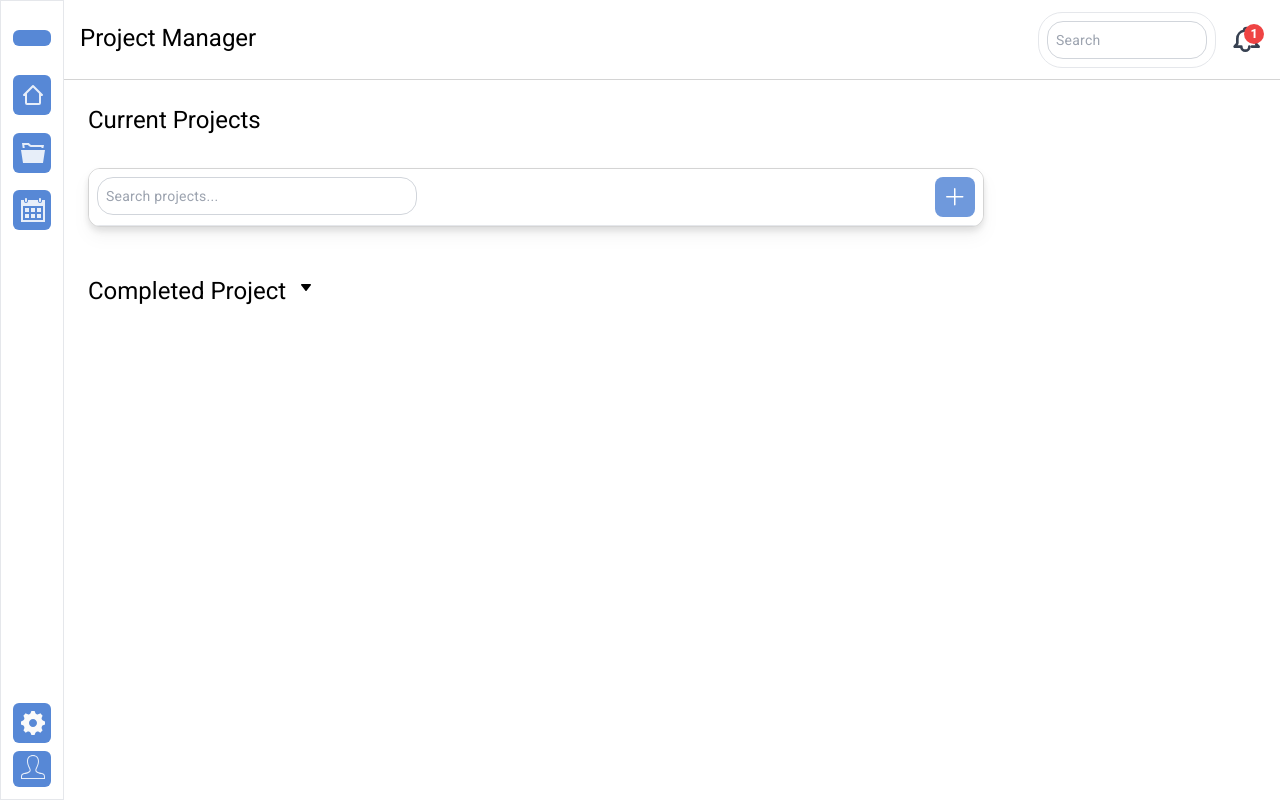
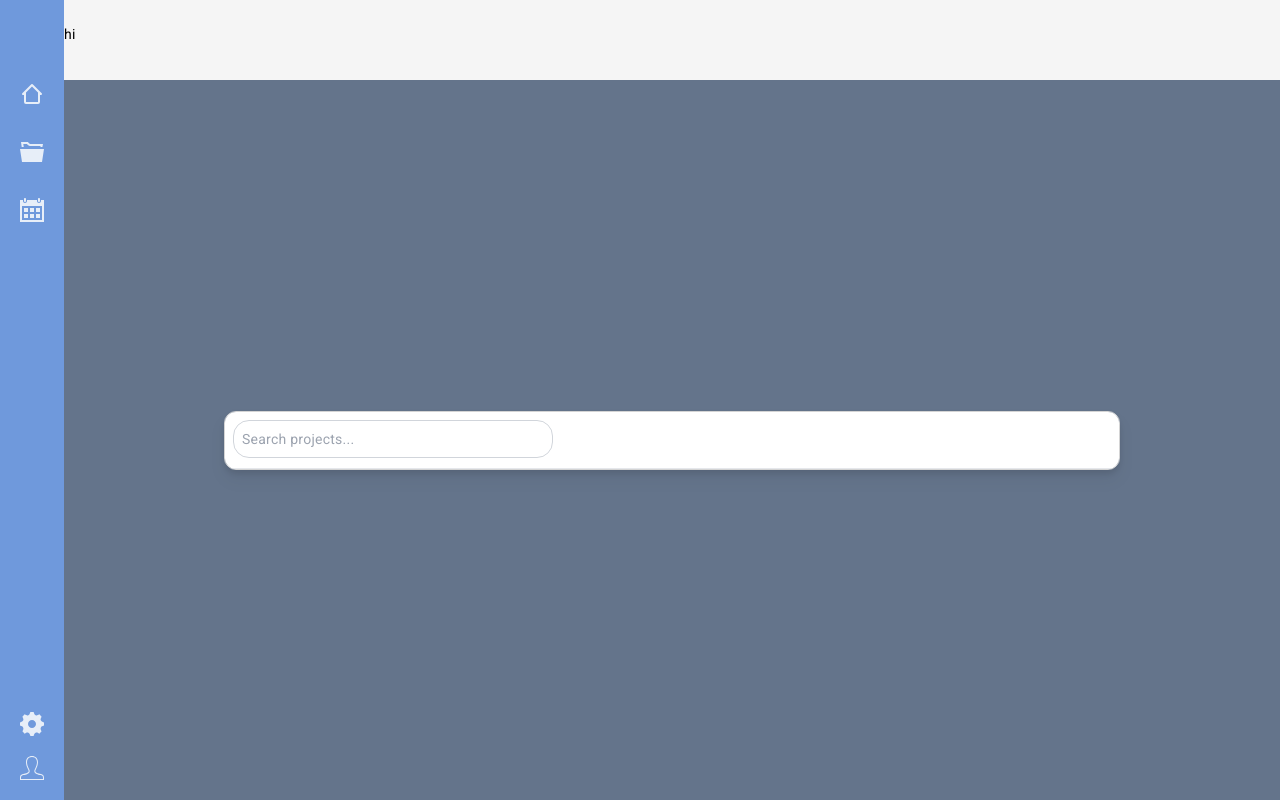
Before and after one commit to Trackify-Issue-Tracker/Trackify, an Angular app in the folder app/: page /ProjectPage in a window 1280 px wide. Built offline with nearby package versions, Linux system fonts and the light colour scheme.

Commit message:
updates?

```diff
--- a/app/src/app/app.config.ts
+++ b/app/src/app/app.config.ts
@@ -7,6 +7,6 @@ import { routes } from './app.routes';
 import { provideAnimationsAsync } from '@angular/platform-browser/animations/async';
 
 export const appConfig: ApplicationConfig = {
-  providers: [provideRouter(routes), provideHttpClient(withFetch()), ApiService, provideAnimationsAsync(),]
+  providers: [provideRouter(routes), provideHttpClient(withFetch()), ApiService, provideAnimationsAsync(), provideAnimationsAsync(),]
 
 };
--- a/app/src/app/hover-nav-bar/hover-nav-bar.component.html
+++ b/app/src/app/hover-nav-bar/hover-nav-bar.component.html
@@ -1,17 +1,14 @@
 <div
-  class="h-screen bg-white border w-16 grid grid-cols-1 grid-rows-12 gap-2 items-center justify-center p-3 transition-all duration-300 ease-in-out hover:w-48 overflow-hidden"
+  class="h-screen bg-blues-1 w-16 grid grid-cols-1 grid-rows-12 gap-2 items-center justify-center p-3 transition-all duration-300 ease-in-out hover:w-48 group overflow-hidden"
 >
   <div
-    class="col-span-1 row-span-1 flex items-center justify-start relative p-2 rounded-md text-blues-1 bg-blues-2"
-  ></div>
-  <div
     *ngFor="let navItem of navigation"
-    class="col-span-1 row-span-1 flex items-center justify-start relative p-2 hover:bg-blues-3 bg-blues-2 rounded-md text-blues-1"
+    class="col-span-1 row-span-1 flex items-center justify-start relative"
   >
     <a
       [href]="navItem.url"
       [id]="navItem.id"
-      class="text-center flex items-center space-x-2"
+      class="text-center flex items-center space-x-2 p-2 hover:bg-blues-2 hover:text-blues-1 rounded-md text-blues-2 group-hover:w-full ease-in-out transition-all duration-300 w-16"
     >
       <svg
         viewBox="0 0 24 24"
@@ -23,29 +20,31 @@
           [attr.d]="svgPath"
         ></path>
       </svg>
-      <span class="absolute left-16 text-main-1">{{ navItem.title }}</span>
+      <span class="absolute left-16">{{ navItem.title }}</span>
     </a>
   </div>
   <div class="col-span-1 row-span-8"></div>
   <div
-    class="col-span-1 row-span-1 flex items-center justify-start relative p-2 bg-blues-2 hover:bg-blues-3 rounded-md"
+    class="col-span-1 row-span-1 flex items-center justify-start relative rounded-md"
     (click)="openSettingsBox()"
   >
-    <div class="text-center text-main-1 flex items-center space-x-2">
+    <div
+      class="text-center flex items-center space-x-2 p-2 hover:bg-blues-2 hover:text-blues-1 rounded-md text-blues-2 group-hover:w-full ease-in-out transition-all duration-300 w-16"
+    >
       <svg
         viewBox="0 0 24 24"
-        class="w-6 h-6 flex-shrink-0 text-main-1"
+        class="w-6 h-6 flex-shrink-0"
         fill="currentColor"
       >
         <path
           d="M24 13.616v-3.232c-1.651-.587-2.694-.752-3.219-2.019v-.001c-.527-1.271.1-2.134.847-3.707l-2.285-2.285c-1.561.742-2.433 1.375-3.707.847h-.001c-1.269-.526-1.435-1.576-2.019-3.219h-3.232c-.582 1.635-.749 2.692-2.019 3.219h-.001c-1.271.528-2.132-.098-3.707-.847l-2.285 2.285c.745 1.568 1.375 2.434.847 3.707-.527 1.271-1.584 1.438-3.219 2.02v3.232c1.632.58 2.692.749 3.219 2.019.53 1.282-.114 2.166-.847 3.707l2.285 2.286c1.562-.743 2.434-1.375 3.707-.847h.001c1.27.526 1.436 1.579 2.019 3.219h3.232c.582-1.636.75-2.69 2.027-3.222h.001c1.262-.524 2.12.101 3.698.851l2.285-2.286c-.744-1.563-1.375-2.433-.848-3.706.527-1.271 1.588-1.44 3.221-2.021zm-12 2.384c-2.209 0-4-1.791-4-4s1.791-4 4-4 4 1.791 4 4-1.791 4-4 4z"
         />
       </svg>
-      <span class="absolute left-16 text-main-1">Settings</span>
+      <span class="absolute left-16">Settings</span>
     </div>
   </div>
   <div
-    class="col-span-1 row-span-1 flex items-center justify-start relative pt-1 pl-2 pr-2 pb-2 rounded-md text-blues-1 bg-blues-2"
+    class="col-span-1 row-span-1 flex items-center justify-start relative pt-1 pl-2 pr-2 pb-2 rounded-md text-blues-2"
   >
     <svg viewBox="0 0 24 24" class="w-6 h-6 flex-shrink-0" fill="currentColor">
       <path
--- a/app/src/app/hover-nav-bar/hover-nav-bar.component.ts
+++ b/app/src/app/hover-nav-bar/hover-nav-bar.component.ts
@@ -10,6 +10,11 @@ import { CommonModule } from '@angular/common';
 })
 export class HoverNavBarComponent {
   navigation = [
+    {
+      id: 'logo',
+      title: 'Trackify',
+      url: '#Dashboard',
+    },
     {
       id: 'dashboard',
       title: 'Dashboard',
@@ -27,7 +32,7 @@ export class HoverNavBarComponent {
       ],
     },
     {
-      id: '2',
+      id: 'calendar',
       title: 'Calendar',
       url: '#Calendar',
       svgPaths: [
--- a/app/src/app/info-bar/info-bar.component.html
+++ b/app/src/app/info-bar/info-bar.component.html
@@ -1,41 +1,3 @@
-<div
-  class="w-full border-b bg-white border-main-3 h-[10vh] flex items-center justify-between p-4"
->
-  <h1 class="pt-3">{{ title }}</h1>
-
-  <div class="flex items-center space-x-4">
-    <!-- Added space-x-4 for spacing -->
-    <div class="rounded-3xl border p-2">
-      <input
-        type="text"
-        placeholder="Search"
-        class="w-[10rem] focus:w-[20rem] transition-all duration-300 rounded-2xl p-2 border border-gray-300 flex items-center justify-center"
-      />
-    </div>
-
-    <div class="relative">
-      <!-- Bell Icon -->
-      <svg
-        xmlns="http://www.w3.org/2000/svg"
-        class="w-8 h-8 text-gray-700"
-        fill="none"
-        viewBox="0 0 24 24"
-        stroke="currentColor"
-      >
-        <path
-          stroke-linecap="round"
-          stroke-linejoin="round"
-          stroke-width="2"
-          d="M15 17h5l-1.405-1.405A2.032 2.032 0 0118 14.158V11a6 6 0 00-5-5.917V5a2 2 0 10-4 0v.083A6 6 0 004 11v3.159c0 .417-.214.797-.595 1.034L2 17h5m0 0a3 3 0 006 0"
-        />
-      </svg>
-
-      <!-- Notification Badge -->
-      <span
-        class="absolute top-0 right-0 flex items-center justify-center w-5 h-5 text-xs font-bold text-white bg-red-500 rounded-full"
-      >
-        1
-      </span>
-    </div>
-  </div>
+<div class="w-full bg-background-1 h-[5rem]">
+  <div class="w-full h-full flex items-center"><p>hi</p></div>
 </div>
--- a/app/src/app/info-bar/info-bar.component.ts
+++ b/app/src/app/info-bar/info-bar.component.ts
@@ -8,5 +8,5 @@ import { Component, Input } from '@angular/core';
   styleUrl: './info-bar.component.css',
 })
 export class InfoBarComponent {
-  @Input() title: string = 'Project Manager';
+  @Input() title: string = '';
 }
--- a/app/src/app/projects-page/projects-page.component.html
+++ b/app/src/app/projects-page/projects-page.component.html
@@ -1,27 +1,15 @@
-<div class="flex w-full transition-all duration-500">
-  <hoverbar />
+<div class="w-screen h-screen flex">
+  <div class="flex transition-all duration-500 w-full h-full">
+    <hoverbar />
 
-  <div class="flex-col w-screen">
-    <div>
+    <div class="flex flex-col w-full h-full">
       <infobar title="Project Manager" />
-    </div>
-    <div class="flex-col w-full p-6">
-      <h1 class="text-xl pb-4">Current Projects</h1>
-      <projectlist />
-    </div>
-    <div class="flex space-x-2 p-6 text-xl" (click)="toggleProjectList()">
-      <h1 class="">Completed Project</h1>
-      <svg viewBox="0 0 24 24" class="w-6 h-6">
-        <path
-          d="m16.843 10.211c.108-.141.157-.3.157-.456 0-.389-.306-.755-.749-.755h-8.501c-.445 0-.75.367-.75.755 0 .157.05.316.159.457 1.203 1.554 3.252 4.199 4.258 5.498.142.184.36.29.592.29.23 0 .449-.107.591-.291 1.002-1.299 3.044-3.945 4.243-5.498z"
-          fill-rule="nonzero"
-        />
-      </svg>
-    </div>
-    <div class="items-center flex justify-center">
-      <!-- Toggle the visibility of projectlist based on isProjectListVisible -->
-      <div *ngIf="isProjectListVisible">
-        <projectlist />
+      <div class="w-full flex-grow">
+        <div
+          class="w-full h-full flex items-center justify-center bg-slate-500"
+        >
+          <projectlist />
+        </div>
       </div>
     </div>
   </div>
--- a/app/tailwind.config.js
+++ b/app/tailwind.config.js
@@ -8,8 +8,7 @@ module.exports = {
       },
       colors: {
         background: {
-          1: "#FAFAFA",
-          2: "#ECECEC",
+          1: "#F5F5F5",
         },
 
         main: {
@@ -19,11 +18,8 @@ module.exports = {
           4: "#6e6e6e",
         },
         blues: {
-          1: "#E7EEF9",
-          2: "#5788d6",
-          3: "#6F99DC",
-          4: "#224A8A",
-          5: "#CFDDF3",
+          1: "#6F99DC",
+          2: "#E7EEF8",
         },
         priority: {
           1: "#B7EF6C",
```
Also changed, not shown: app/package.json (line endings or trailing spaces), 1 other file (tests, documents, lock files or other folders).
